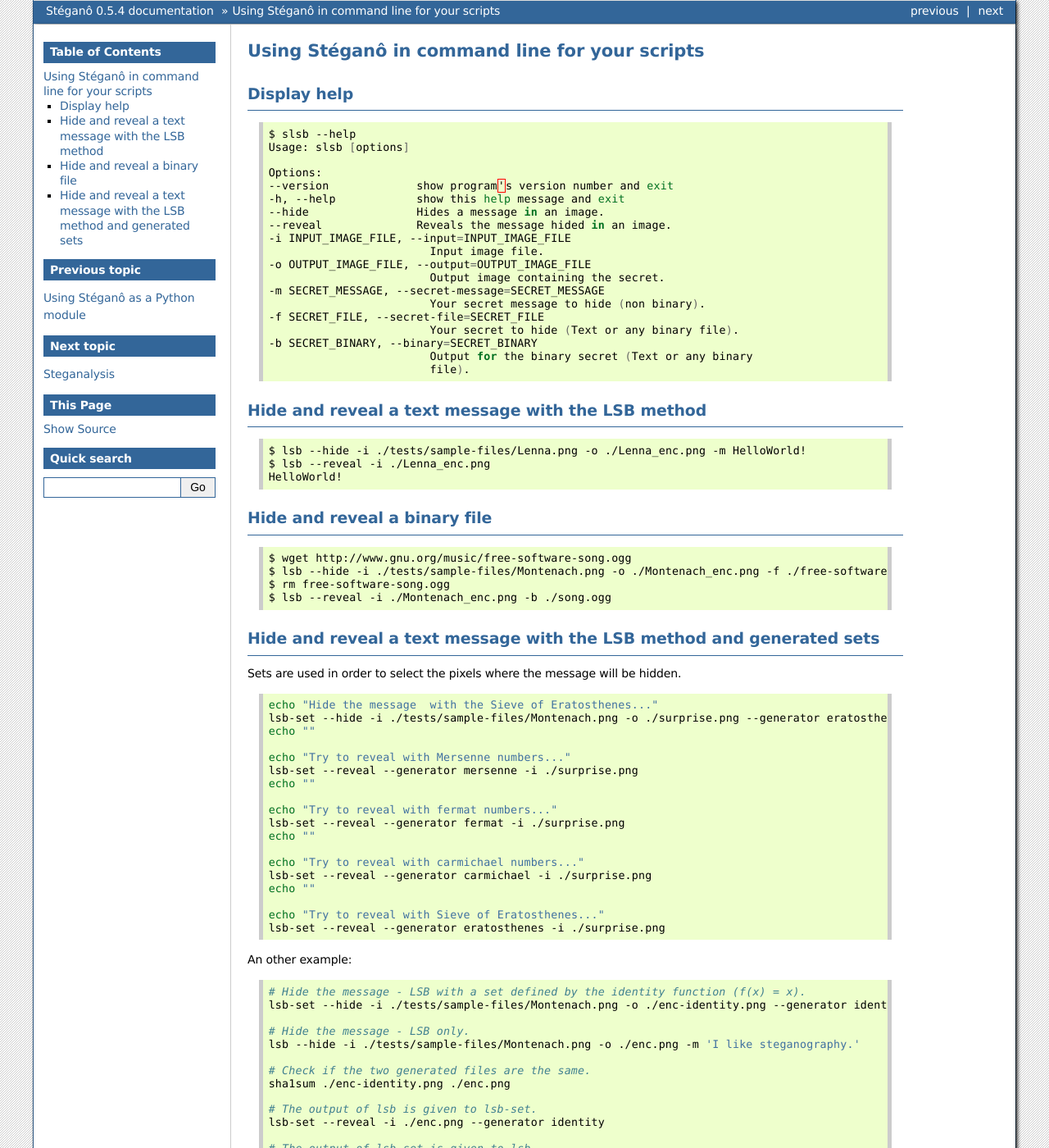
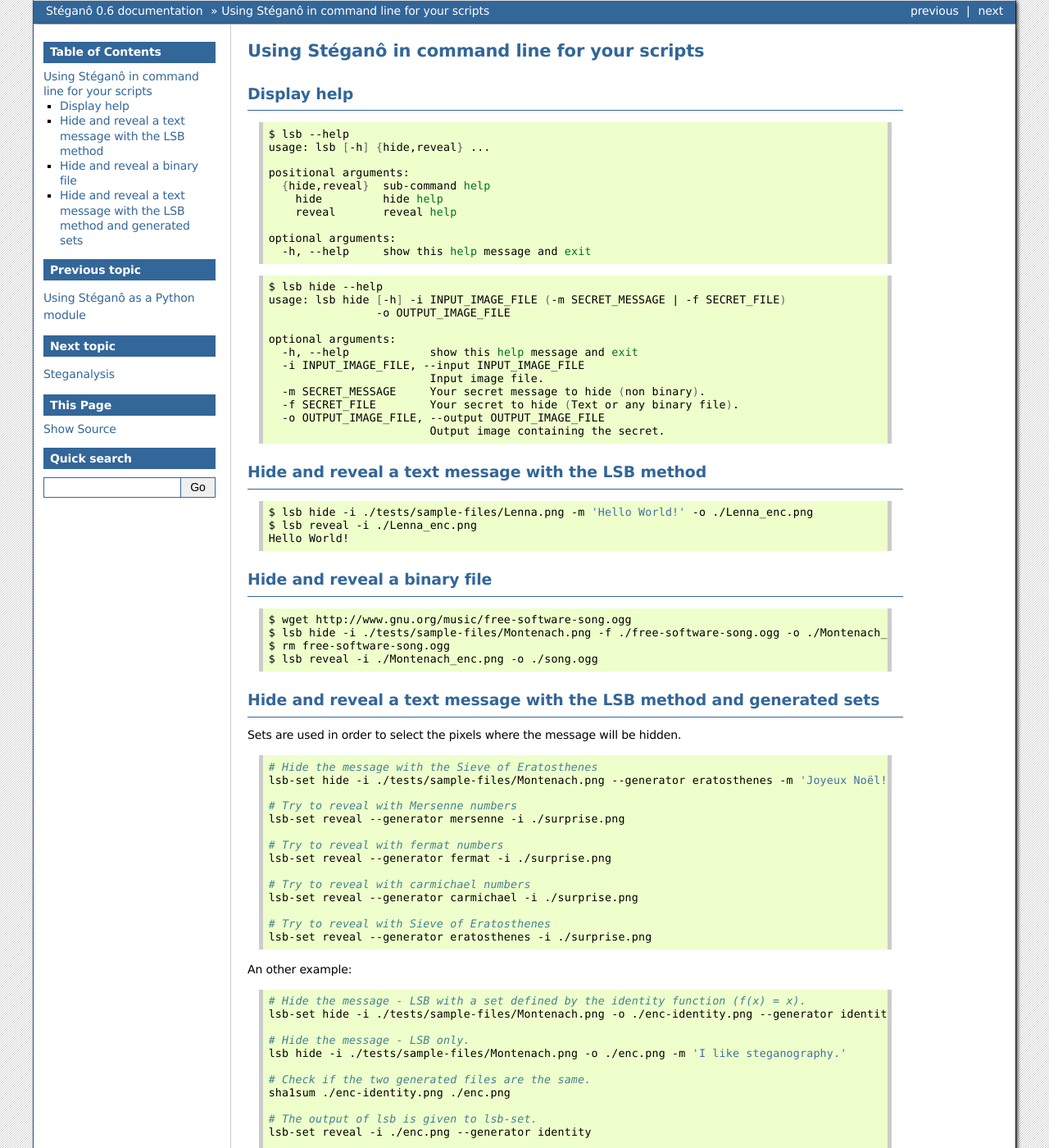
Before and after one commit to cedricbonhomme/Stegano, a Sphinx documentation site: the page built from docs/software.rst, in a window 1280 px wide and 1400 px high. Shown: the whole window at 82% size. Built offline with Sphinx 7.4.7, drawn with Linux system fonts in a browser that asks for light colours; some of the changed text lies outside the part shown.

Commit message:
Updated documentation appropriately.

```diff
--- a/CHANGELOG.rst
+++ b/CHANGELOG.rst
@@ -1,5 +1,10 @@
 Release History
 ===============
+
+0.6 (not yet released)
+------------------
+
+* improvements of the command line of Stéganô.
 
 0.5.5 (2016-08-03)
 ------------------
--- a/docs/conf.py
+++ b/docs/conf.py
@@ -48,9 +48,9 @@ copyright = u'2012-2016, Cédric Bonhomme'
 # built documents.
 #
 # The short X.Y version.
-version = '0.5'
+version = '0.6'
 # The full version, including alpha/beta/rc tags.
-release = '0.5.4'
+release = '0.6'
 
 # The language for content autogenerated by Sphinx. Refer to documentation
 # for a list of supported languages.
--- a/docs/software.rst
+++ b/docs/software.rst
@@ -6,34 +6,43 @@ Display help
 
 .. code-block:: bash
 
-    $ slsb --help
-    Usage: slsb [options]
+    $ lsb --help
+    usage: lsb [-h] {hide,reveal} ...
 
-    Options:
-    --version             show program's version number and exit
-    -h, --help            show this help message and exit
-    --hide                Hides a message in an image.
-    --reveal              Reveals the message hided in an image.
-    -i INPUT_IMAGE_FILE, --input=INPUT_IMAGE_FILE
+    positional arguments:
+      {hide,reveal}  sub-command help
+        hide         hide help
+        reveal       reveal help
+
+    optional arguments:
+      -h, --help     show this help message and exit
+
+
+.. code-block:: bash
+
+    $ lsb hide --help
+    usage: lsb hide [-h] -i INPUT_IMAGE_FILE (-m SECRET_MESSAGE | -f SECRET_FILE)
+                    -o OUTPUT_IMAGE_FILE
+
+    optional arguments:
+      -h, --help            show this help message and exit
+      -i INPUT_IMAGE_FILE, --input INPUT_IMAGE_FILE
                             Input image file.
-    -o OUTPUT_IMAGE_FILE, --output=OUTPUT_IMAGE_FILE
+      -m SECRET_MESSAGE     Your secret message to hide (non binary).
+      -f SECRET_FILE        Your secret to hide (Text or any binary file).
+      -o OUTPUT_IMAGE_FILE, --output OUTPUT_IMAGE_FILE
                             Output image containing the secret.
-    -m SECRET_MESSAGE, --secret-message=SECRET_MESSAGE
-                            Your secret message to hide (non binary).
-    -f SECRET_FILE, --secret-file=SECRET_FILE
-                            Your secret to hide (Text or any binary file).
-    -b SECRET_BINARY, --binary=SECRET_BINARY
-                            Output for the binary secret (Text or any binary
-                            file).
+
+
 
 Hide and reveal a text message with the LSB method
 --------------------------------------------------
 
 .. code-block:: bash
 
-    $ lsb --hide -i ./tests/sample-files/Lenna.png -o ./Lenna_enc.png -m HelloWorld!
-    $ lsb --reveal -i ./Lenna_enc.png
-    HelloWorld!
+    $ lsb hide -i ./tests/sample-files/Lenna.png -m 'Hello World!' -o ./Lenna_enc.png
+    $ lsb reveal -i ./Lenna_enc.png
+    Hello World!
 
 Hide and reveal a binary file
 -----------------------------
@@ -41,9 +50,9 @@ Hide and reveal a binary file
 .. code-block:: bash
 
     $ wget http://www.gnu.org/music/free-software-song.ogg
-    $ lsb --hide -i ./tests/sample-files/Montenach.png -o ./Montenach_enc.png -f ./free-software-song.ogg
+    $ lsb hide -i ./tests/sample-files/Montenach.png -f ./free-software-song.ogg -o ./Montenach_enc.png
     $ rm free-software-song.ogg
-    $ lsb --reveal -i ./Montenach_enc.png -b ./song.ogg
+    $ lsb reveal -i ./Montenach_enc.png -o ./song.ogg
 
 Hide and reveal a text message with the LSB method and generated sets
 ---------------------------------------------------------------------
@@ -52,24 +61,20 @@ Sets are used in order to select the pixels where the message will be hidden.
 
 .. code-block:: bash
 
-    echo "Hide the message  with the Sieve of Eratosthenes..."
-    lsb-set --hide -i ./tests/sample-files/Montenach.png -o ./surprise.png --generator eratosthenes -m 'Joyeux Noël!'
-    echo ""
+    # Hide the message with the Sieve of Eratosthenes
+    lsb-set hide -i ./tests/sample-files/Montenach.png --generator eratosthenes -m 'Joyeux Noël!' -o ./surprise.png
 
-    echo "Try to reveal with Mersenne numbers..."
-    lsb-set --reveal --generator mersenne -i ./surprise.png
-    echo ""
+    # Try to reveal with Mersenne numbers
+    lsb-set reveal --generator mersenne -i ./surprise.png
 
-    echo "Try to reveal with fermat numbers..."
-    lsb-set --reveal --generator fermat -i ./surprise.png
-    echo ""
+    # Try to reveal with fermat numbers
+    lsb-set reveal --generator fermat -i ./surprise.png
 
-    echo "Try to reveal with carmichael numbers..."
-    lsb-set --reveal --generator carmichael -i ./surprise.png
-    echo ""
+    # Try to reveal with carmichael numbers
+    lsb-set reveal --generator carmichael -i ./surprise.png
 
-    echo "Try to reveal with Sieve of Eratosthenes..."
-    lsb-set --reveal --generator eratosthenes -i ./surprise.png
+    # Try to reveal with Sieve of Eratosthenes
+    lsb-set reveal --generator eratosthenes -i ./surprise.png
 
 
 An other example:
@@ -77,16 +82,16 @@ An other example:
 .. code-block:: bash
 
     # Hide the message - LSB with a set defined by the identity function (f(x) = x).
-    lsb-set --hide -i ./tests/sample-files/Montenach.png -o ./enc-identity.png --generator identity -m 'I like steganography.'
+    lsb-set hide -i ./tests/sample-files/Montenach.png -o ./enc-identity.png --generator identity -m 'I like steganography.'
 
     # Hide the message - LSB only.
-    lsb --hide -i ./tests/sample-files/Montenach.png -o ./enc.png -m 'I like steganography.'
+    lsb hide -i ./tests/sample-files/Montenach.png -o ./enc.png -m 'I like steganography.'
 
     # Check if the two generated files are the same.
     sha1sum ./enc-identity.png ./enc.png
 
     # The output of lsb is given to lsb-set.
-    lsb-set --reveal -i ./enc.png --generator identity
+    lsb-set reveal -i ./enc.png --generator identity
 
     # The output of lsb-set is given to lsb.
-    lsb --reveal -i ./enc-identity.png
+    lsb reveal -i ./enc-identity.png
--- a/docs/steganalysis.rst
+++ b/docs/steganalysis.rst
@@ -7,7 +7,7 @@ Parity
 .. code-block:: bash
 
     # Hide the message  with Sieve of Eratosthenes
-    lsb-set --hide -i ./tests/sample-files/Ginnifer-Goodwin.png -o ./surprise.png --generator eratosthenes -m 'Very important message.'
+    lsb-set hide -i ./tests/sample-files/Ginnifer-Goodwin.png -o ./surprise.png --generator eratosthenes -m 'Very important message.'
 
     # Steganalysis of the original photo
     steganalysis-parity -i ./tests/sample-files/Ginnifer-Goodwin.png -o ./surprise_st_original.png
@@ -16,4 +16,4 @@ Parity
     steganalysis-parity -i ./surprise.png -o ./surprise_st_secret.png
 
     # Reveal with Sieve of Eratosthenes
-    lsb-set --reveal --generator eratosthenes -i ./surprise.png
+    lsb-set reveal --generator eratosthenes -i ./surprise.png
--- a/setup.py
+++ b/setup.py
@@ -28,7 +28,7 @@ with open('CHANGELOG.rst', 'r') as f:
 
 setup(
     name='Stegano',
-    version='0.5.5',
+    version='0.6',
     author='Cédric Bonhomme',
     author_email='cedric@cedricbonhomme.org',
     packages=packages,
```
